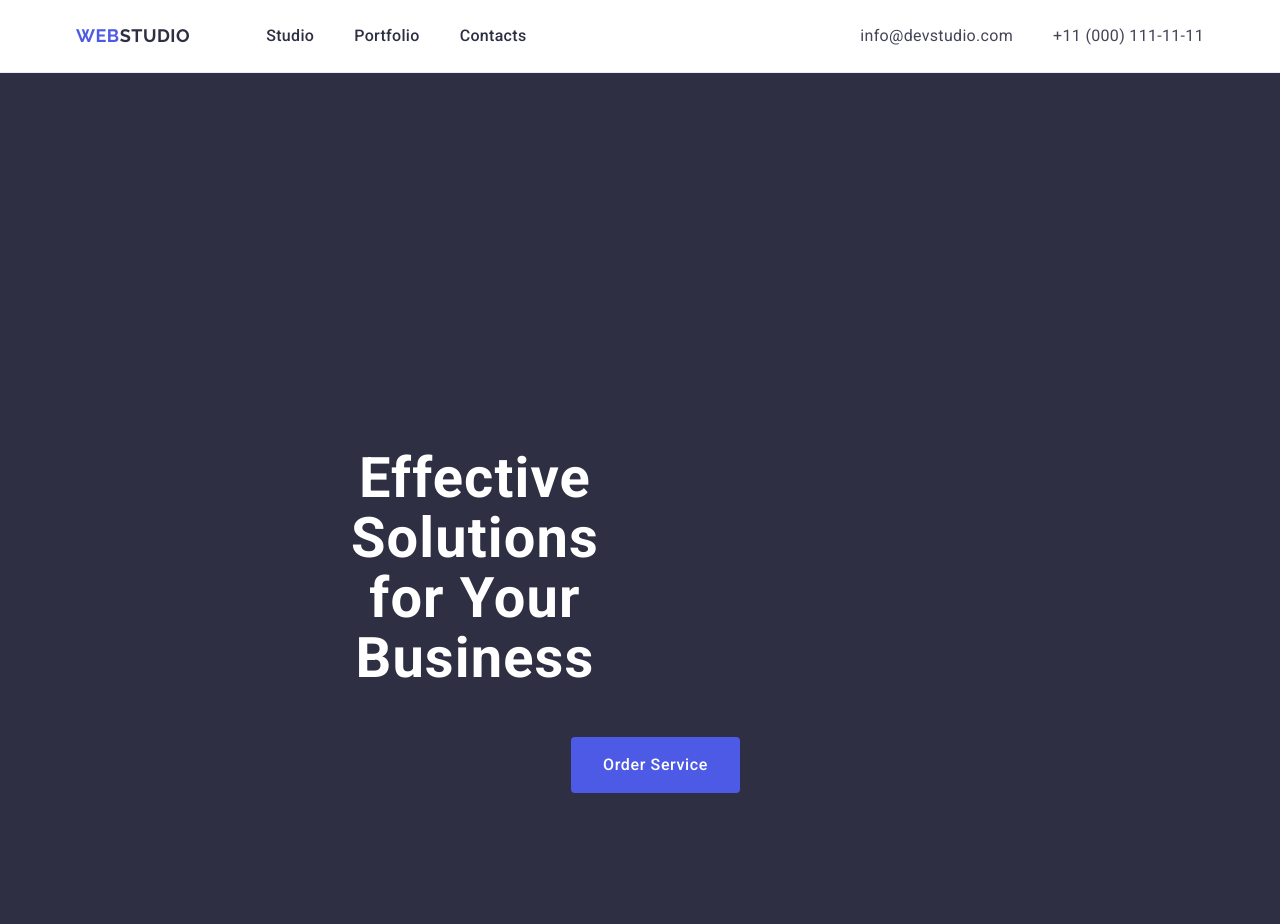
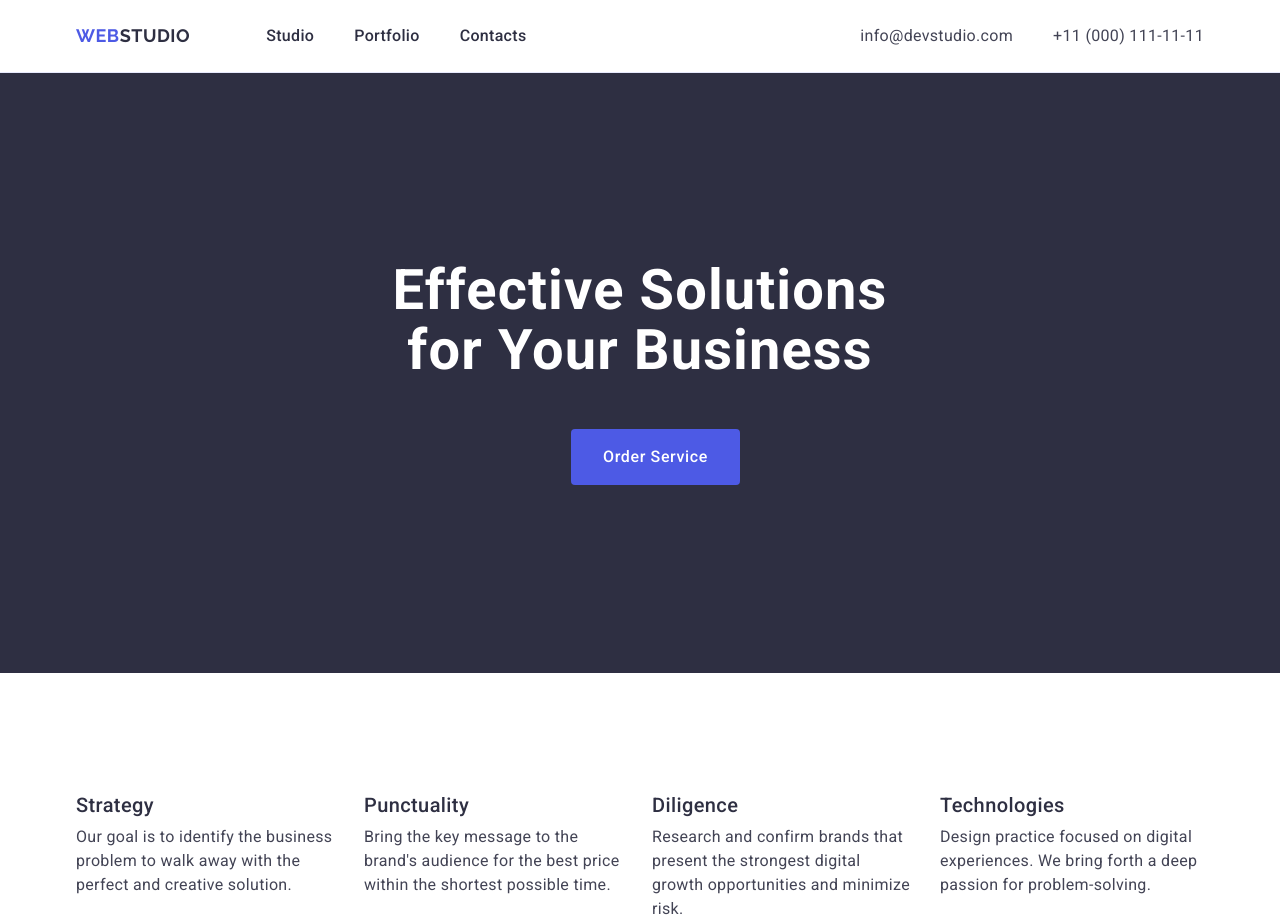
Before and after one commit to ivshynalarysa/goit-markup-hw-03, a plain HTML site: page index.html in a window 1280 px wide. Shown: the top 924 px of the page. Drawn offline with nearby package versions, Linux system fonts and the light colour scheme.

Commit message:
modified section 1

```diff
--- a/css/styles.css
+++ b/css/styles.css
@@ -27,7 +27,7 @@ img {display: block; max-width: 100%; height: auto;}
 .header {border-bottom: 1px solid #e7e9fc;}
 
 .header-container {padding: 0 15px;
-    display: flex; padding-top: 24px ; padding-bottom: 24px;
+    display: flex;
     align-items: center; justify-content: space-between;}
 
 .logoheader {
@@ -42,7 +42,7 @@ img {display: block; max-width: 100%; height: auto;}
 .navlink {list-style: none; display: flex; gap: 40px; margin-right: 332px;}
 .navlink .navi:hover, .navlink .navi:focus {
     text-decoration: underline; color: #404BBF;}
-.navi {line-height: 1.5; letter-spacing: 0.02em; font-weight: 500; color: #2E2F42; padding: 24px 0;}
+.navi {line-height: 1.5; letter-spacing: 0.02em; font-weight: 500; color: #2E2F42; padding: 24px 0; display: block;}
 
 .address {font-style: normal;}
 .address-list {display: flex; gap: 40px; }
@@ -56,7 +56,9 @@ img {display: block; max-width: 100%; height: auto;}
 .main-title { display: flex;
     font-size: 56px;
     line-height: 1.07; padding-bottom: 48px; max-width: 496px;
-    }
+    text-align: center; margin-left: auto; margin-right: auto;
+    letter-spacing: 0.02em;
+    color: #ffffff;}
 
 .button {color: #ffffff;background: #4D5AE5;
     cursor:pointer; font-weight: 500;
@@ -71,10 +73,7 @@ img {display: block; max-width: 100%; height: auto;}
     }
 .button:hover, .button:focus {color: #ffffff;background-color: #404BBF;}
 
-.main-title {text-align: center;
-    letter-spacing: 0.02em; color: #ffffff;
-    padding-top: 188px;
-    padding-left: 275px; padding-right: 275px;}
+
 
 /*section 2*/
 .visually-hidden {position: absolute; width: 1px; height: 1px; margin: -1px; border: 0; padding: 0; white-space: nowrap; clip-path: inset(100%);
```
